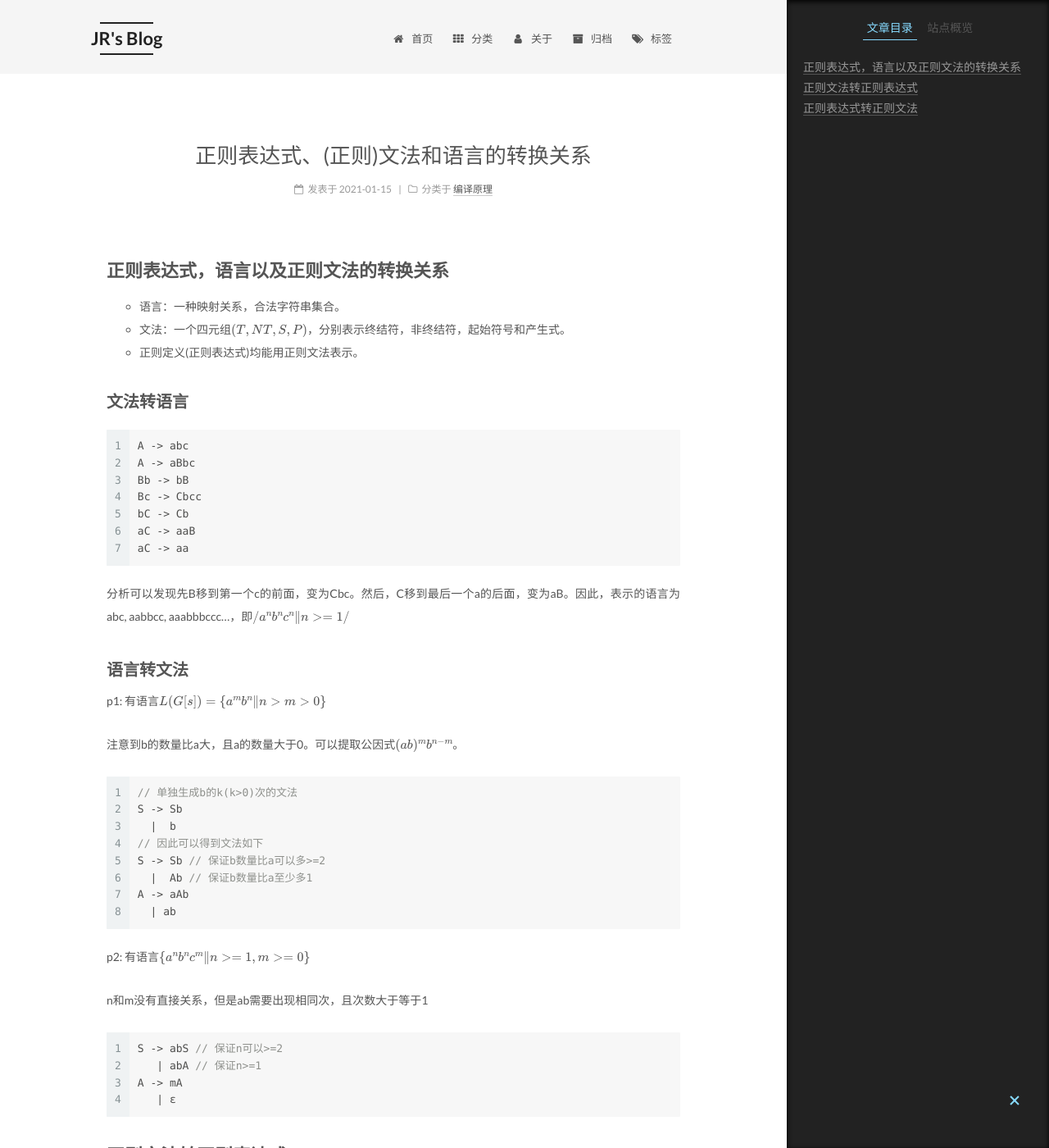
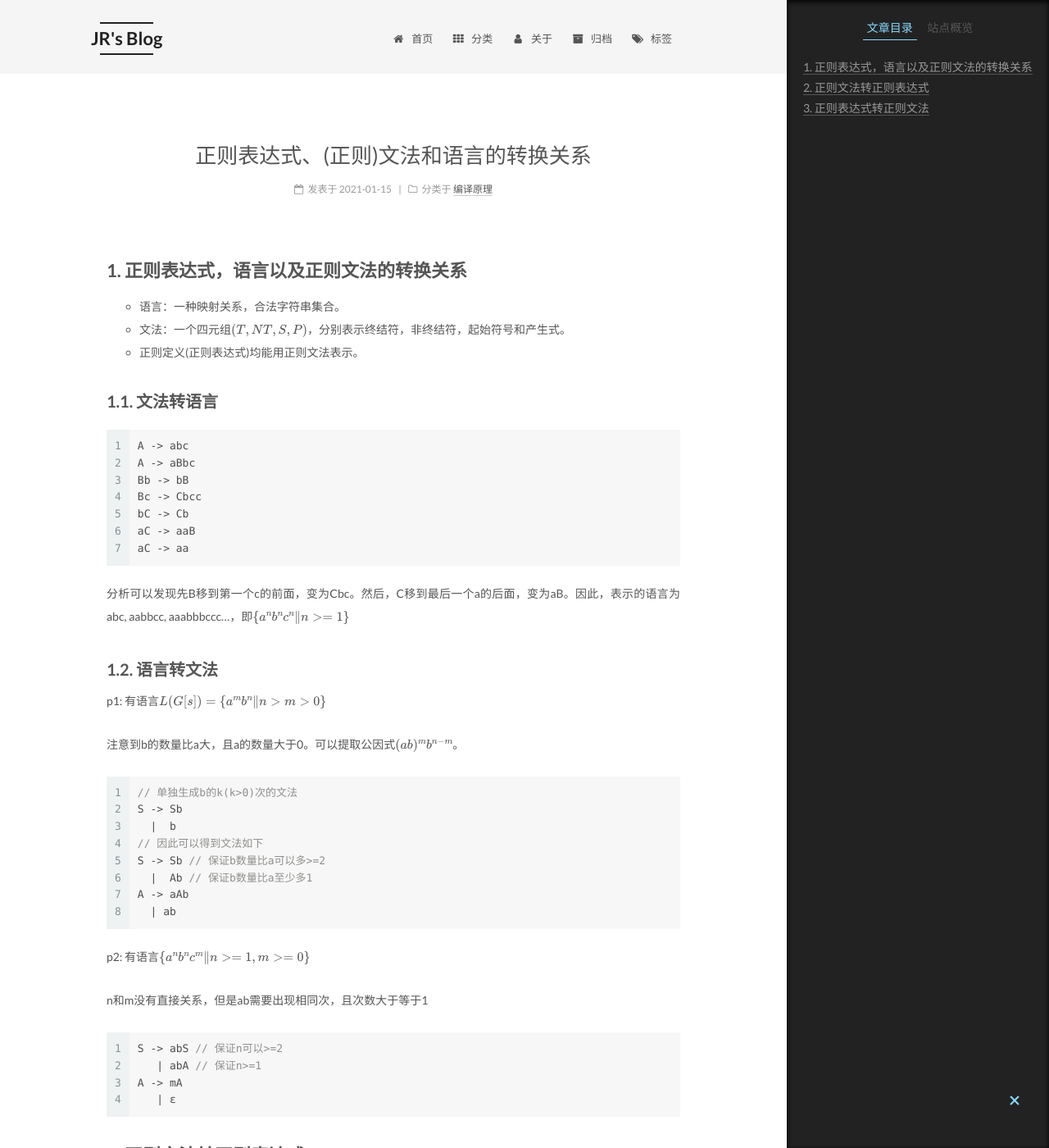
Before and after one commit to Willendless/willendless.github.io, a Jekyll site: the page built from _posts/2021-1-15-编译原理前端小结.md, in a window 1280 px wide and 1400 px high. Shown: the whole window at 82% size. Built offline with Jekyll 4.4.1, drawn with Linux system fonts in a browser that asks for light colours; formulas are drawn with MathJax 3; comment, search, counter and statistics services are not loaded; some of the changed text lies outside the part shown.

Commit message:
chore: update format

````diff
--- a/_posts/2021-1-15-编译原理前端小结.md
+++ b/_posts/2021-1-15-编译原理前端小结.md
@@ -5,13 +5,13 @@ category: 编译原理
 title: 正则表达式、(正则)文法和语言的转换关系
 ---
 
-## 正则表达式，语言以及正则文法的转换关系
+## 1. 正则表达式，语言以及正则文法的转换关系
 
 + 语言：一种映射关系，合法字符串集合。
 + 文法：一个四元组$(T, NT, S, P)$，分别表示终结符，非终结符，起始符号和产生式。
 + 正则定义(正则表达式)均能用正则文法表示。
 
-### 文法转语言
+### 1.1. 文法转语言
 
 ```python
 A -> abc
@@ -23,9 +23,9 @@ aC -> aaB
 aC -> aa
 ```
 
-分析可以发现先B移到第一个c的前面，变为Cbc。然后，C移到最后一个a的后面，变为aB。因此，表示的语言为abc, aabbcc, aaabbbccc...，即$/{a^nb^nc^n\\|n>=1/}$
+分析可以发现先B移到第一个c的前面，变为Cbc。然后，C移到最后一个a的后面，变为aB。因此，表示的语言为abc, aabbcc, aaabbbccc...，即$\\{a^nb^nc^n\\|n>=1\\}$
 
-### 语言转文法
+### 1.2. 语言转文法
 
 p1: 有语言$L(G[s])=\\{a^mb^n\\|n>m>0\\}$
 
@@ -53,7 +53,7 @@ A -> mA
    | ε
 ```
 
-## 正则文法转正则表达式
+## 2. 正则文法转正则表达式
 
 问：给定正则文法G，构造一个正则表达式r，使得L(r)=L(G).
 
@@ -65,7 +65,7 @@ A -> mA
 
 ![re-grammar1.png](https://i.loli.net/2021/01/16/az3S52kZjQiWDo9.png)
 
-### 示例
+### 2.1. 示例
 
 存在文法G如下，转换为对应的正则表达式
 
@@ -95,7 +95,7 @@ S = (a*a(a|b)*bS)|(a*a(a|b)*(bc*c|bc))
 S = (a*a(a|b)*b)*a*a(a|b)*(bc*c|bc)
 ```
 
-## 正则表达式转正则文法
+## 3. 正则表达式转正则文法
 
 问：给定正则表达式r，构造一个正则文法
 
@@ -105,9 +105,9 @@ S = (a*a(a|b)*b)*a*a(a|b)*(bc*c|bc)
 + 若能直接无符号终结符关联，则引入新非终结符处理关联运算的第二部分
 + 若直接为闭包结构，则构建出对自身的引用
 
-### 示例
+### 3.1. 示例
 
-对于闭包结构正则表达式$(0|1)*$，可以利用循环定义
+对于闭包结构正则表达式$(0\\|1)*$，可以利用循环定义
 
 ```c
 S -> (0|1)*
@@ -116,7 +116,7 @@ S -> (0|1)*
   -> 0S | 1S | ε
 ```
 
-对正则表达式$(a|b)*a(a|b)(a|b)$
+对正则表达式$(a\\|b)*a(a\\|b)(a\\|b)$
 
 ```c
 S -> Aa | Ab
````
